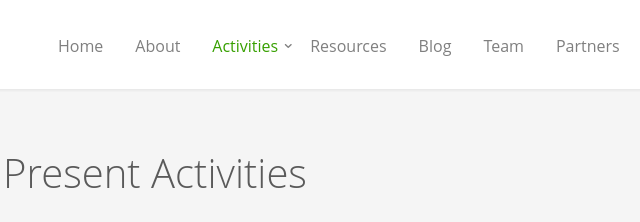
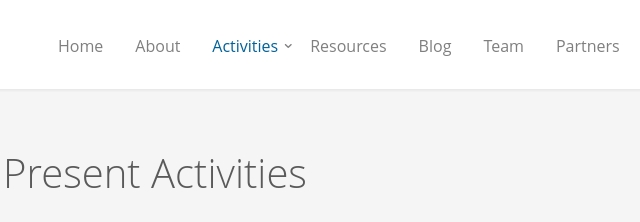
Before and after one commit to nikita24383/IEEE-Educational-Activities, a plain HTML site: page activities.html in a window 1280 px wide. Shown: the top 222 px of the page, 485-1125 px from the left. Drawn offline with Linux system fonts and the light colour scheme; files whose address does not match are found by name.

Commit message:
minor changes

```diff
--- a/activities.html
+++ b/activities.html
@@ -69,7 +69,7 @@
 							<li><a href="index.html">Home</a></li>
 							<li><a href="about.html">About</a></li>
 							<li>
-								<a href="activities.html" class="fh5co-sub-ddown" style="color: #37a000">Activities</a>
+								<a href="activities.html" class="fh5co-sub-ddown" style="color: #00629b">Activities</a>
 								<ul class="fh5co-sub-menu">
 									<li><a href="activities.html#present">Present Activities</a></li>
 									<li><a href="activities.html#past">Past Activities</a></li>
```
